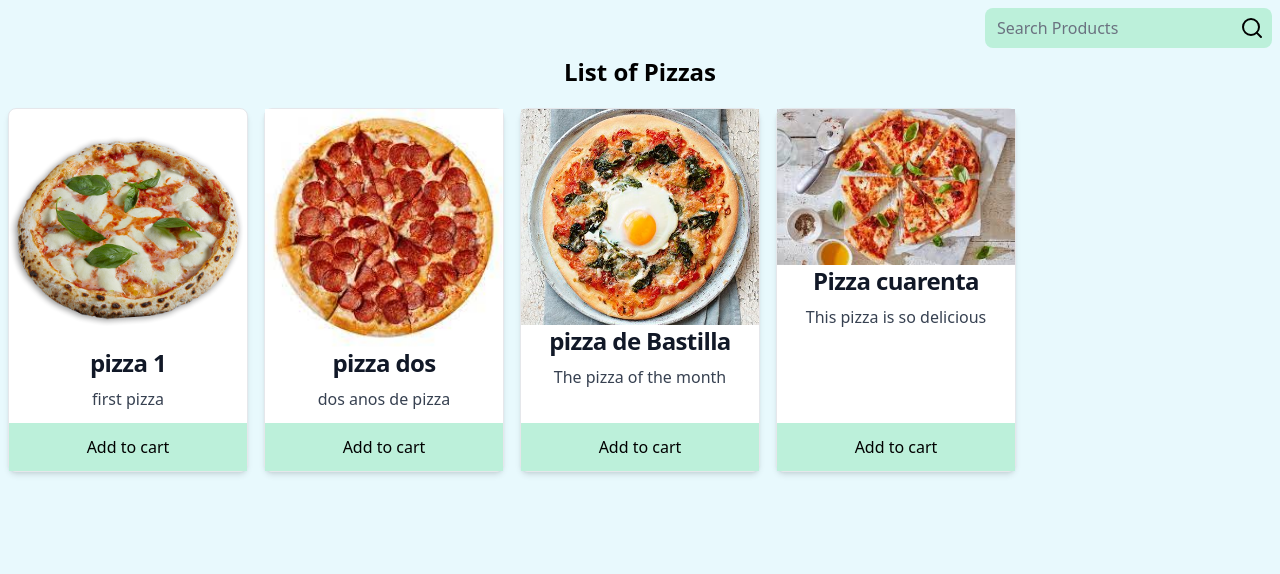
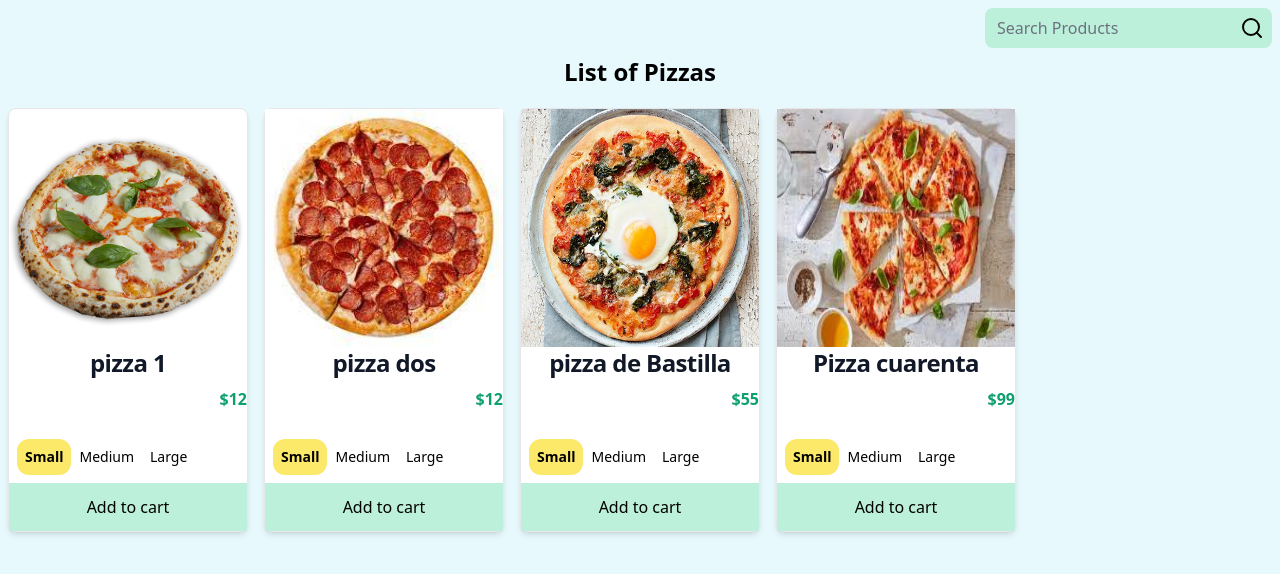
Before and after one commit to notarious2/Django-Pizza-Delivery, a Django app: page / in a window 1280 px wide. Shown: the part 84-658 px from the top of the page. Run offline with Django 4.2, Linux system fonts and the light colour scheme; data comes from the database, SQL or seed files in the repository; both versions use the stored data as it was after the commit.

Commit message:
added size choice to products card

```diff
--- /dev/null
+++ b/store/static/store/src/customStyles.css
@@ -0,0 +1,10 @@
+.filter-switch label {
+  cursor: pointer;
+}
+.filter-switch-item input:checked + label {
+  color: inherit;
+}
+.filter-switch-item input:not(:checked) + label {
+  --bg-opacity: 0;
+  box-shadow: none;
+}
--- a/store/static/store/src/styles.css
+++ b/store/static/store/src/styles.css
@@ -1163,14 +1163,14 @@ input:checked + .toggle-bg {
   margin-top: auto;
 }
 
+.mb-5 {
+  margin-bottom: 1.25rem;
+}
+
 .mb-1 {
   margin-bottom: 0.25rem;
 }
 
-.mb-5 {
-  margin-bottom: 1.25rem;
-}
-
 .mt-5 {
   margin-top: 1.25rem;
 }
@@ -1219,12 +1219,8 @@ input:checked + .toggle-bg {
   height: 5rem;
 }
 
-.h-screen {
-  height: 100vh;
-}
-
-.h-auto {
-  height: auto;
+.h-full {
+  height: 100%;
 }
 
 .h-9 {
@@ -1247,20 +1243,12 @@ input:checked + .toggle-bg {
   width: 40%;
 }
 
-.w-screen {
-  width: 100vw;
-}
-
-.w-96 {
-  width: 24rem;
-}
-
 .w-full {
   width: 100%;
 }
 
-.w-60 {
-  width: 15rem;
+.w-2\/3 {
+  width: 66.666667%;
 }
 
 .w-64 {
@@ -1365,6 +1389,12 @@ input:checked + .toggle-bg {
   cursor: not-allowed;
 }
 
+.select-none {
+  -webkit-user-select: none;
+     -moz-user-select: none;
+          user-select: none;
+}
+
 .resize {
   resize: both;
 }
@@ -1737,14 +1737,6 @@ input:checked + .toggle-bg {
   font-weight: 500;
 }
 
-.font-light {
-  font-weight: 300;
-}
-
-.font-normal {
-  font-weight: 400;
-}
-
 .font-semibold {
   font-weight: 600;
 }
--- a/store/templates/store/base.html
+++ b/store/templates/store/base.html
@@ -8,6 +8,8 @@
     <meta name="viewport" content="width=device-width, initial-scale=1.0" />
     <title>Document</title>
     <link rel="stylesheet" href="{% static 'store/src/styles.css' %}" />
+    <link rel="stylesheet" href="{% static 'store/src/customStyles.css' %}" />
+
     <script
       type="module"
       src="https://unpkg.com/ionicons@5.5.2/dist/ionicons/ionicons.esm.js"
--- a/store/templates/store/products.html
+++ b/store/templates/store/products.html
@@ -32,7 +32,7 @@
       class="flex flex-col m-2 bg-white border border-gray-200 rounded-lg shadow-md dark:bg-gray-800 dark:border-gray-700"
     >
       <img
-        class="w-60 h-auto block mx-auto"
+        class="w-full h-full block mx-auto"
         src="{{ product.image.url }}"
         alt=""
       />
@@ -41,9 +41,59 @@
       >
         {{product.name}}
       </h5>
-      <p class="mb-3 font-normal text-gray-700 dark:text-gray-400 text-center">
-        {{product.desc}}
+
+      <p class="mt-auto mb-5 ml-auto font-bold text-green-500">
+        ${{product.price}}
       </p>
+      <!-- Start Choosing Size -->
+      <div>
+        <form action="">
+          <div class="flex m-2 w-1/2">
+            <div class="flex">
+              <input
+                type="radio"
+                name="option"
+                id="small-{{forloop.counter}}"
+                class="peer hidden"
+                checked
+              />
+              <label
+                for="small-{{forloop.counter}}"
+                class="cursor-pointer select-none rounded-xl p-2 text-sm text-center peer-checked:bg-yellow-200 peer-checked:font-bold"
+                >Small
+              </label>
+            </div>
+            <div class="flex">
+              <input
+                type="radio"
+                name="option"
+                id="medium-{{forloop.counter}}"
+                class="peer hidden"
+              />
+              <label
+                for="medium-{{forloop.counter}}"
+                class="cursor-pointer select-none rounded-xl p-2 text-sm text-center peer-checked:bg-orange-300 peer-checked:font-bold"
+                >Medium</label
+              >
+            </div>
+            <div class="flex">
+              <input
+                type="radio"
+                name="option"
+                id="large-{{forloop.counter}}"
+                class="peer hidden"
+              />
+              <label
+                for="large-{{forloop.counter}}"
+                class="cursor-pointer select-none rounded-xl p-2 text-sm text-center peer-checked:bg-green-500 peer-checked:font-bold"
+                >Large</label
+              >
+            </div>
+          </div>
+        </form>
+        <!-- End Choosing Size -->
+      </div>
+
       <form
         action="{% url 'order:add_to_cart' product.id %}"
         method="post"
--- a/tailwind.config.js
+++ b/tailwind.config.js
@@ -1,4 +1,5 @@
 /** @type {import('tailwindcss').Config} */
+
 module.exports = {
   content: [
     "store/templates/store/*.{html,js}",
```
Also changed, not shown: other parts of store/static/store/src/styles.css (+132 -91 lines), db.sqlite3, media/images/pizza.jpg (added).
